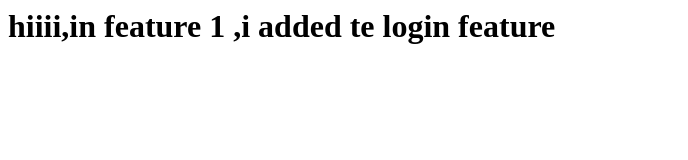
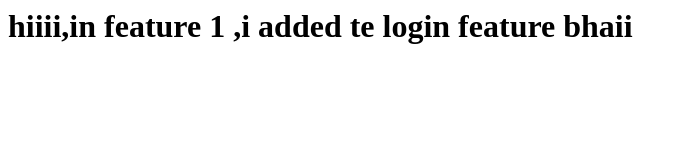
Before and after one commit to vishnupenuvarthi/githubone, a plain HTML site: page index.html in a window 1280 px wide. Shown: the whole page, without its empty margins (0-688 px from the left). Drawn offline with Linux system fonts and the light colour scheme.

Commit message:
reupload due to error type mistake

```diff
--- a/index.html
+++ b/index.html
@@ -1 +1 @@
-<h1>hiiii,in feature 1 ,i added te login feature</h1>
+<h1>hiiii,in feature 1 ,i added te login feature bhaii</h1>
```
